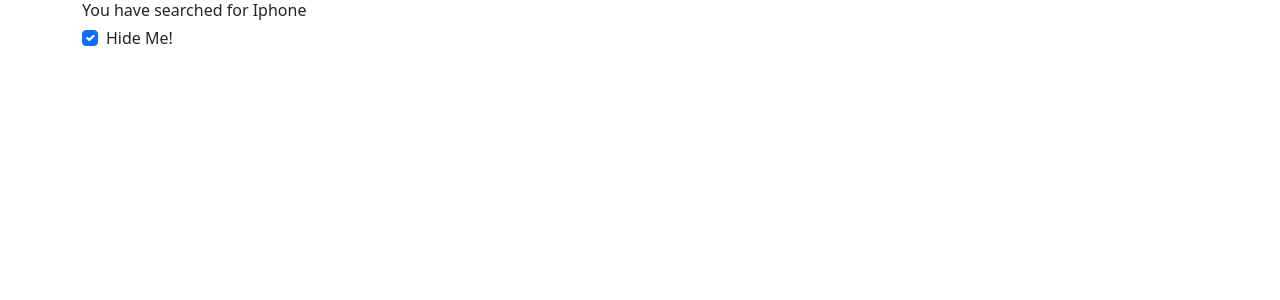
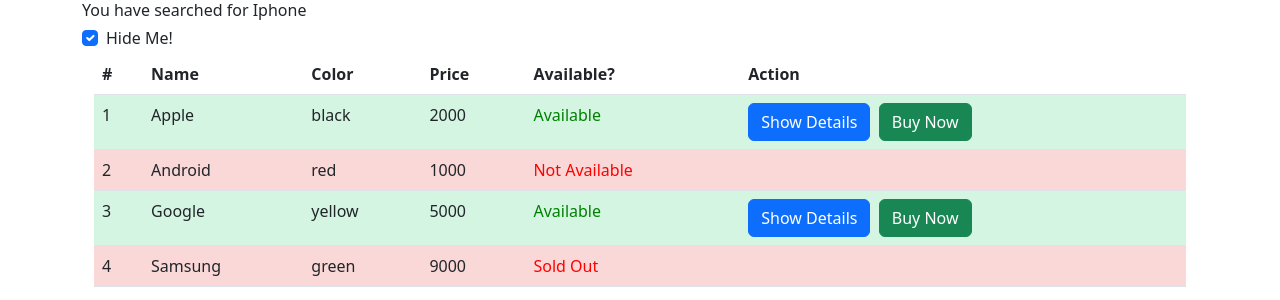
Before and after one commit to ck-devlabs/angular, an Angular app: page / in a window 1280 px wide. Shown: the part 574-874 px from the top of the page. Before the commit the page ends 800 px from the top, so only its background shows below. Built offline with nearby package versions, Linux system fonts and the light colour scheme.

Commit message:
ngStyle, ngIf, structural directive

```diff
--- a/src/app/app.module.ts
+++ b/src/app/app.module.ts
@@ -9,6 +9,7 @@
 import { SearchComponent } from './search/search.component';
 import { FormsModule } from '@angular/forms';
 import { RegisterComponent } from './register/register.component';
+import { ProductsComponent } from './products/products.component';
 
 @NgModule({
   declarations: [
@@ -18,7 +19,8 @@
     HeaderComponent,
     NotificationComponent,
     SearchComponent,
-    RegisterComponent
+    RegisterComponent,
+    ProductsComponent
   ],
   imports: [
     BrowserModule,
--- a/src/app/container/container.component.html
+++ b/src/app/container/container.component.html
@@ -6,4 +6,5 @@
     <app-notification></app-notification>
     <app-search></app-search>
     <app-register></app-register>
+    <app-products></app-products>
 </div>
--- /dev/null
+++ b/src/app/products/products.component.html
@@ -0,0 +1,31 @@
+<!-- <div class="container" *ngFor="let item of [1,2,3,4,5,6,7]">
+    <p>The Number is {{item}}</p>
+</div> -->
+
+<div class="container">
+    <table class="table table-hover">
+        <thead>
+          <tr>
+            <th scope="col">#</th>
+            <th scope="col">Name</th>
+            <th scope="col">Color</th>
+            <th scope="col">Price</th>
+            <th scope="col">Available?</th>
+            <th scope="col">Action</th>
+          </tr>
+        </thead>
+        <tbody>
+          <tr *ngFor="let product of products" [ngStyle]="{backgroundColor: product.available === 'Available' ? '#D5F5E3' : '#FAD8D8'}">
+            <td>{{product.id}}</td>
+            <td>{{product.name}}</td>
+            <td>{{product.color}}</td>
+            <td>{{product.price}}</td>
+            <td [ngStyle]="{color: product.available === 'Available' ? 'green' : 'red'}">{{product.available}}</td>
+            <td>
+                <button class="btn btn-primary" *ngIf="product.available==='Available'">Show Details</button>&nbsp;
+                <button class="btn btn-success" *ngIf="product.available==='Available'">Buy Now</button>
+            </td>
+        </tr>
+        </tbody>
+      </table>
+</div>
--- /dev/null
+++ b/src/app/products/products.component.ts
@@ -0,0 +1,24 @@
+import { Component, OnInit } from '@angular/core';
+
+@Component({
+  selector: 'app-products',
+  templateUrl: './products.component.html',
+  styleUrls: ['./products.component.css']
+})
+export class ProductsComponent implements OnInit {
+
+  constructor() { }
+
+  ngOnInit(): void {
+  }
+
+
+  products = [
+    {id:1, name:'Apple', price:2000, color:'black',available:'Available'},
+    {id:2, name:'Android', price:1000, color:'red',available:'Not Available'},
+    {id:3, name:'Google', price:5000, color:'yellow',available:'Available'},
+    {id:4, name:'Samsung', price:9000, color:'green',available:'Sold Out'},
+  ]
+
+
+}
--- a/src/app/register/register.component.ts
+++ b/src/app/register/register.component.ts
@@ -1,4 +1,5 @@
 import { Component, OnInit } from '@angular/core';
+import { bindCallback } from 'rxjs';
 
 @Component({
   selector: 'app-register',
```
Also changed, not shown: src/app/products/products.component.css (added), 1 other file (tests, documents, lock files or other folders).
